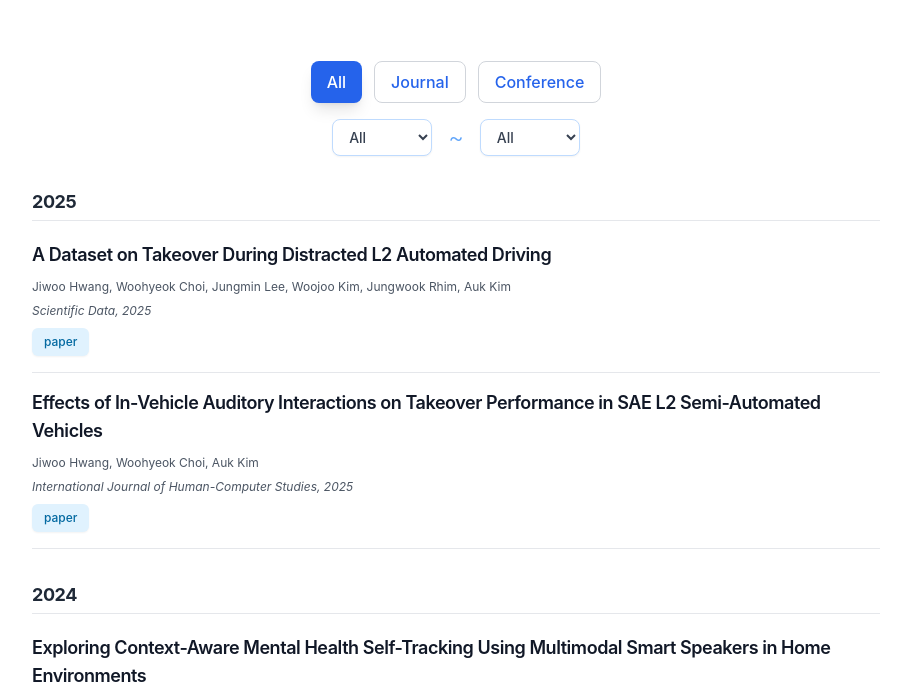
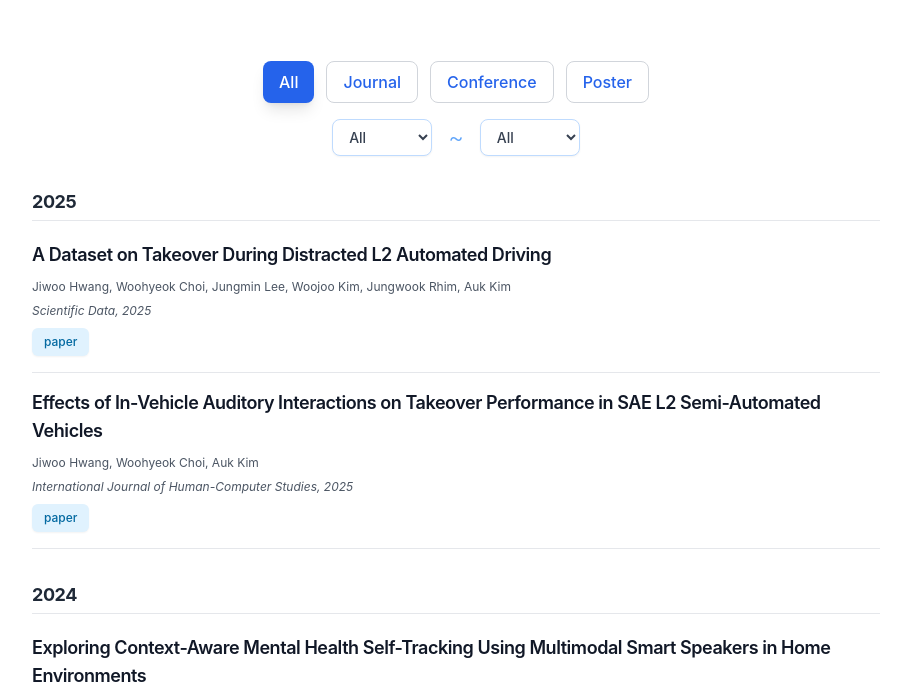
Before and after one commit to djson98/HAI-lab-KNU.github.io, a Gatsby site: page /publications in a window 1280 px wide. Shown: the part 83-778 px from the top of the page, without its empty margins (184-1095 px from the left). Built offline with nearby package versions, Linux system fonts and the light colour scheme; Gatsby itself is replaced by a stand-in of ours.

Commit message:
feat: Publications 타입 필터에 Poster 추가

```diff
--- a/src/pages/publications.tsx
+++ b/src/pages/publications.tsx
@@ -43,7 +43,7 @@ const PublicationsPage: React.FC<PageProps<DataProps>> = ({ data }) => {
 
   // 사용 가능한 타입 목록 생성
   const availableTypes = React.useMemo(() => {
-    const types = ["All", "Journal", "Conference"]
+    const types = ["All", "Journal", "Conference", "Poster"]
     return types
   }, [publications])
 
```
